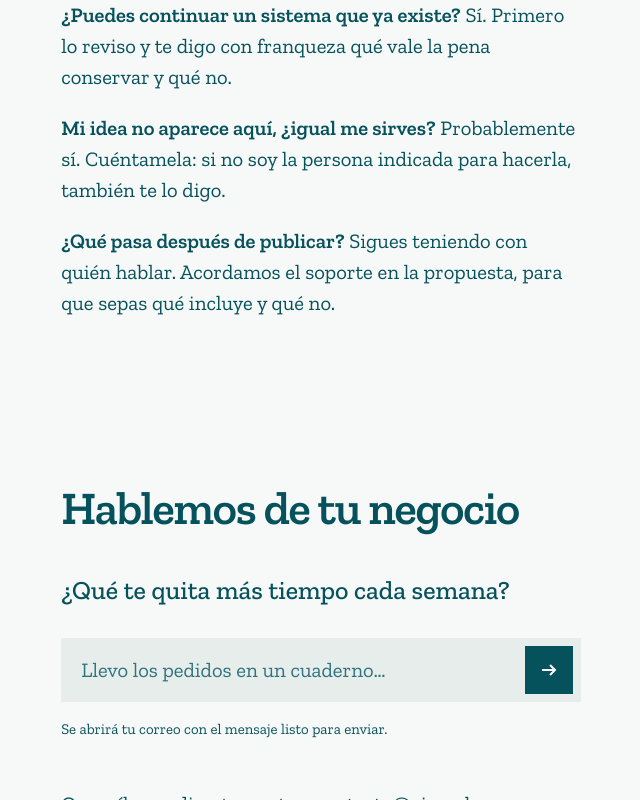
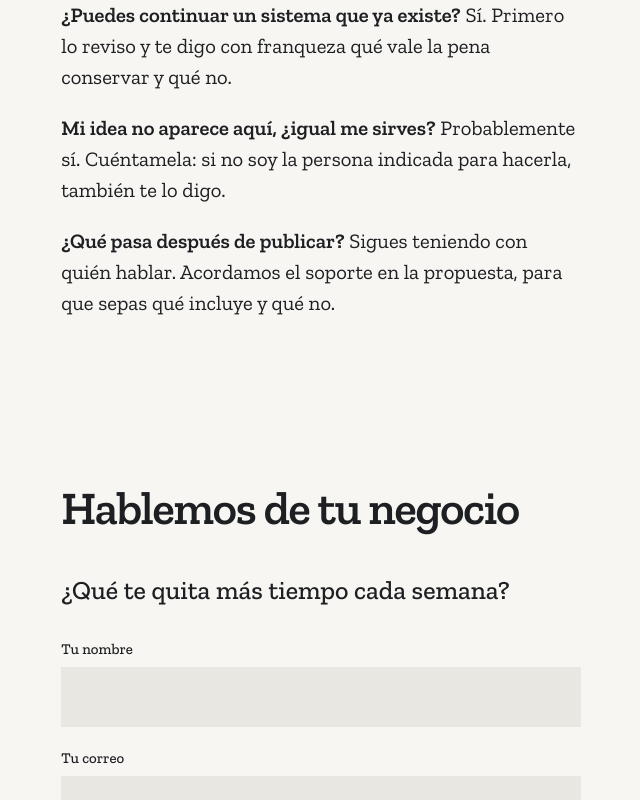
Before and after one commit to JIMENEZJS/PORTAFOLIO.PROFESIONAL, a React (Vite) app: page / in a window 1280 px wide. Shown: the part 11200-12000 px from the top of the page, without its empty margins (2-642 px from the left). Built offline with nearby package versions, Linux system fonts and the light colour scheme; no server answers.

Commit message:
Actualiza el formulario de contacto para manejar el envío de datos y mejora el diseño de la interfaz.

```diff
--- a/index.html
+++ b/index.html
@@ -8,7 +8,7 @@
 <meta property="og:title" content="Juan Sebastián Jiménez Valencia">
 <meta property="og:description" content="Páginas web, chatbots con inteligencia artificial, automatizaciones y soluciones tecnológicas a la medida de tu negocio.">
 <meta property="og:image" content="assets/retrato.jpg">
-<meta name="theme-color" content="#f7f9f8">
+<meta name="theme-color" content="#f7f6f3">
 <script>document.documentElement.classList.add('js')</script>
 <link rel="preconnect" href="https://fonts.googleapis.com">
 <link rel="preconnect" href="https://fonts.gstatic.com" crossorigin>
--- a/src/componentes/Contacto.jsx
+++ b/src/componentes/Contacto.jsx
@@ -1,57 +1,72 @@
 import { useEffect, useRef, useState } from 'react';
-import { CORREO } from '../datos.js';
+import { API_URL, CORREO } from '../datos.js';
 
-const NOTA_INICIAL = 'Se abrirá tu correo con el mensaje listo para enviar.';
+const VACIO = { nombre: '', correo: '', mensaje: '', sitio: '' };
 
 export function Contacto({ borrador }) {
-  const campo = useRef(null);
+  const primerCampo = useRef(null);
   const seccion = useRef(null);
-  const [mensaje, setMensaje] = useState('');
-  const [nota, setNota] = useState(NOTA_INICIAL);
+  const [campos, setCampos] = useState(VACIO);
+  const [enviando, setEnviando] = useState(false);
+  const [nota, setNota] = useState('');
 
   // Viene de "Arma tu proyecto": deja el mensaje escrito y lleva al visitante hasta aquí
   useEffect(() => {
     if (!borrador) return;
-    setMensaje(borrador.texto);
-    setNota('Revisa el mensaje y envíalo con la flecha. Se abrirá tu correo.');
+    setCampos((c) => ({ ...c, mensaje: borrador.texto }));
+    setNota('Revisa el mensaje y completa tus datos para enviarlo.');
     seccion.current.scrollIntoView();
-    campo.current.focus({ preventScroll: true });
+    primerCampo.current.focus({ preventScroll: true });
   }, [borrador]);
 
-  const enviar = (e) => {
+  const cambiar = ({ target }) => setCampos((c) => ({ ...c, [target.name]: target.value }));
+
+  const enviar = async (e) => {
     e.preventDefault();
-    const texto = mensaje.trim();
-    if (!texto) {
-      campo.current.focus();
-      return;
+    if (enviando) return;
+    setEnviando(true);
+    setNota('Enviando…');
+    try {
+      const res = await fetch(`${API_URL}/api/contacto`, {
+        method: 'POST',
+        headers: { 'Content-Type': 'application/json' },
+        body: JSON.stringify(campos),
+      });
+      if (!res.ok) throw new Error();
+      setNota('Mensaje enviado');
+      setCampos(VACIO);
+    } catch {
+      setNota('Mensaje no enviado');
+    } finally {
+      setEnviando(false);
     }
-    const asunto = encodeURIComponent('Proyecto desde tu portafolio');
-    window.location.href = `mailto:${CORREO}?subject=${asunto}&body=${encodeURIComponent(texto)}`;
-    setNota(`Si tu correo no se abrió, escríbeme directamente a ${CORREO}.`);
   };
 
   return (
     <section className="seccion contacto" id="contacto" ref={seccion} data-escena="retrato" data-a="Juan Sebastián Jiménez Valencia" data-b="Empresario y programador">
       <h2 className="head" data-reveal="">Hablemos de tu negocio</h2>
       <p className="contacto__prompt" data-reveal="" style={{ '--i': 1 }}>¿Qué te quita más tiempo cada semana?</p>
-      <form className="campo" onSubmit={enviar} data-reveal="" style={{ '--i': 2 }}>
-        <label className="sr" htmlFor="mensaje">Cuéntame qué necesitas</label>
-        <input
-          id="mensaje"
-          ref={campo}
-          type="text"
-          required
-          autoComplete="off"
-          enterKeyHint="send"
-          placeholder="Llevo los pedidos en un cuaderno…"
-          value={mensaje}
-          onChange={(e) => setMensaje(e.target.value)}
-        />
-        <button type="submit" className="campo__enviar" aria-label="Enviar mensaje">
-          <svg width="20" height="20" viewBox="0 0 20 20" aria-hidden="true">
-            <path d="M3 10h13M11 5l5 5-5 5" fill="none" stroke="currentColor" strokeWidth="2" />
-          </svg>
-        </button>
+      <form className="formulario" onSubmit={enviar} data-reveal="" style={{ '--i': 2 }}>
+        <label>
+          Tu nombre
+          <input ref={primerCampo} name="nombre" type="text" required maxLength={100} autoComplete="name" value={campos.nombre} onChange={cambiar} />
+        </label>
+        <label>
+          Tu correo
+          <input name="correo" type="email" required maxLength={254} autoComplete="email" value={campos.correo} onChange={cambiar} />
+        </label>
+        <label>
+          Cuéntame qué necesitas
+          <textarea name="mensaje" required rows={5} maxLength={5000} placeholder="Llevo los pedidos en un cuaderno…" value={campos.mensaje} onChange={cambiar} />
+        </label>
+        {/* Campo trampa para robots: una persona nunca lo ve ni lo llena */}
+        <div className="trampa" aria-hidden="true">
+          <label>
+            No llenes este campo
+            <input name="sitio" type="text" tabIndex={-1} autoComplete="off" value={campos.sitio} onChange={cambiar} />
+          </label>
+        </div>
+        <button type="submit" className="boton" disabled={enviando}>{enviando ? 'Enviando…' : 'Enviar mensaje'}</button>
       </form>
       <p className="contacto__nota" aria-live="polite" data-reveal="" style={{ '--i': 3 }}>{nota}</p>
       <p className="contacto__dato" data-reveal="" style={{ '--i': 4 }}>
--- a/src/datos.js
+++ b/src/datos.js
@@ -1,3 +1,6 @@
-// Cambia este correo por el tuyo: es el destino del formulario de contacto.
+// Cambia este correo por el tuyo: se muestra en la web como contacto directo.
 // Recuerda cambiarlo también en el <noscript> de index.html.
-export const CORREO = 'contacto@ejemplo.com';
+export const CORREO = 'juanjimenezzdev@gmail.com';
+
+// Dirección del backend. Se define en el .env (ver .env.example).
+export const API_URL = import.meta.env.VITE_API_URL ?? '';
--- a/src/estilos.css
+++ b/src/estilos.css
@@ -1,12 +1,14 @@
 :root {
-  --bg: #f7f9f8;
-  --surface: #e6edea;
-  --ink: #06525c;
-  --muted: #2f737d;
-  --accent: #06525c;
-  --accent-ink: #f7f9f8;
-  --field: #06525c;
-  --field-ink: #f7f9f8;
+  --bg: #f7f6f3;
+  --surface: #e9e7e1;
+  --ink: #1e1f22;
+  --muted: #5b5d63;
+  --line: #c9c6bd;
+  --accent: #c2410c;
+  --accent-hover: #9a3412;
+  --accent-ink: #ffffff;
+  --field: #1e1f22;
+  --field-ink: #f7f6f3;
 
   --face: 'Zilla Slab', Rockwell, 'Roboto Slab', Georgia, serif;
 
@@ -37,13 +39,13 @@ ul { list-style: none; }
 img, svg { display: block; max-width: 100%; }
 img { height: auto; }
 a { color: inherit; }
-button, input { font: inherit; color: inherit; }
+button, input, textarea { font: inherit; color: inherit; }
 button { background: none; border: 0; padding: 0; cursor: pointer; }
 a, button, label { touch-action: manipulation; }
 button, label, .nav a { -webkit-user-select: none; user-select: none; }
 p { text-wrap: pretty; }
 h1, h2, h3 { font-weight: 600; letter-spacing: -0.025em; line-height: 1; text-wrap: balance; }
-::selection { background: var(--ink); color: var(--bg); }
+::selection { background: var(--accent); color: var(--accent-ink); }
 :focus-visible { outline: 2px solid currentColor; outline-offset: 3px; }
 :target, [id] { scroll-margin-top: 1.5rem; }
 @media (prefers-reduced-motion: no-preference) { html { scroll-behavior: smooth; } }
@@ -62,9 +64,9 @@ h1, h2, h3 { font-weight: 600; letter-spacing: -0.025em; line-height: 1; text-wr
 .boton:active { transform: scale(0.97); }
 .enlace { display: inline-flex; align-items: center; min-height: 44px; text-decoration: underline; text-decoration-color: transparent; text-decoration-thickness: .07em; text-underline-offset: .2em; transition: text-decoration-color var(--t-hover) ease, transform var(--t-press) var(--ease-out); }
 .enlace:active { transform: scale(0.97); }
-.enlace--marcado { text-decoration-color: currentColor; }
+.enlace--marcado { color: var(--accent); text-decoration-color: currentColor; }
 @media (hover: hover) and (pointer: fine) {
-  .boton:hover { background: #033a41; }
+  .boton:hover { background: var(--accent-hover); }
   .enlace:hover { text-decoration-color: currentColor; }
   .enlace--marcado:hover { text-decoration-thickness: .14em; }
 }
@@ -148,7 +150,7 @@ figure.obturador figcaption { margin-top: .6rem; font-size: var(--step-small); c
 .ui__barras small { font-size: 13px; text-align: center; }
 .tabla { width: 100%; border-collapse: collapse; font-family: var(--face); font-size: 15px; font-variant-numeric: tabular-nums; }
 .tabla th { text-align: left; font-weight: 500; padding: .45rem .5rem; color: var(--muted); }
-.tabla td { padding: .55rem .5rem; border-top: 1px solid #c7d6d1; }
+.tabla td { padding: .55rem .5rem; border-top: 1px solid var(--line); }
 .tabla th:first-child, .tabla td:first-child { padding-left: 0; }
 .tabla th:last-child, .tabla td:last-child { padding-right: 0; }
 .tabla .num { text-align: right; }
@@ -182,21 +184,23 @@ figure.obturador figcaption { margin-top: .6rem; font-size: var(--step-small); c
 .recibo li span:first-child { flex: 0 1 auto; }
 .recibo li span:last-child { flex: none; text-align: right; }
 .recibo li i { flex: 1; min-width: 1rem; border-bottom: 3px dotted currentColor; transform: translateY(-.25em); }
-.recibo__total { display: flex; justify-content: space-between; gap: 1rem; flex-wrap: wrap; align-items: center; margin-top: 2rem; margin-inline: -2rem; padding: .6rem 2rem; min-height: 44px; background: var(--ink); color: var(--bg); font-weight: 500; }
+.recibo__total { display: flex; justify-content: space-between; gap: 1rem; flex-wrap: wrap; align-items: center; margin-top: 2rem; margin-inline: -2rem; padding: .6rem 2rem; min-height: 44px; background: var(--accent); color: var(--accent-ink); font-weight: 500; }
 
 /* Preguntas y contacto */
 .preguntas__texto p + p { margin-top: 1.25rem; }
 .preguntas__texto strong { font-weight: 600; }
 .contacto { padding-bottom: 6rem; min-height: calc(100svh - 4rem); }
 .contacto__prompt { font-size: var(--step-lead); font-weight: 500; margin-bottom: 1.75rem; }
-.campo { position: relative; max-width: 34rem; }
-.campo input { width: 100%; height: 4rem; padding: 0 4.25rem 0 1.25rem; background: var(--surface); border: 0; border-radius: 0; font-size: max(1rem, var(--step-body)); outline: 2px solid transparent; outline-offset: -2px; transition: outline-color var(--t-hover) ease; text-overflow: ellipsis; }
-.campo input::placeholder { color: var(--muted); opacity: 1; }
-.campo input:focus { outline-color: var(--ink); }
-.campo__enviar { position: absolute; right: .5rem; top: .5rem; width: 3rem; height: 3rem; display: grid; place-items: center; background: var(--accent); color: var(--accent-ink); transition: transform var(--t-press) var(--ease-out), background-color var(--t-hover) ease; }
-.campo__enviar:active { transform: scale(0.95); }
-@media (hover: hover) and (pointer: fine) { .campo__enviar:hover { background: #033a41; } }
-.contacto__nota { margin-top: 1rem; font-size: var(--step-small); }
+.formulario { display: flex; flex-direction: column; align-items: flex-start; gap: 1.25rem; max-width: 34rem; }
+.formulario label { display: flex; flex-direction: column; gap: .4rem; width: 100%; font-size: var(--step-small); font-weight: 500; }
+.formulario input, .formulario textarea { width: 100%; padding: .9rem 1.1rem; background: var(--surface); border: 0; border-radius: 0; font-size: max(1rem, var(--step-body)); font-weight: 400; outline: 2px solid transparent; outline-offset: -2px; transition: outline-color var(--t-hover) ease; }
+.formulario textarea { resize: vertical; }
+.formulario ::placeholder { color: var(--muted); opacity: 1; }
+.formulario input, .formulario textarea { caret-color: var(--accent); }
+.formulario input:focus, .formulario textarea:focus { outline-color: var(--accent); }
+.boton:disabled { opacity: .6; cursor: progress; }
+.trampa { position: absolute; left: -9999px; width: 1px; height: 1px; overflow: hidden; }
+.contacto__nota { margin-top: 1rem; min-height: 1.5em; font-size: var(--step-small); }
 .contacto__dato { margin-top: 3rem; }
 .contacto__dato a { display: inline; overflow-wrap: anywhere; }
 
```
Also changed, not shown: 1 other file (tests, documents, lock files or other folders).
